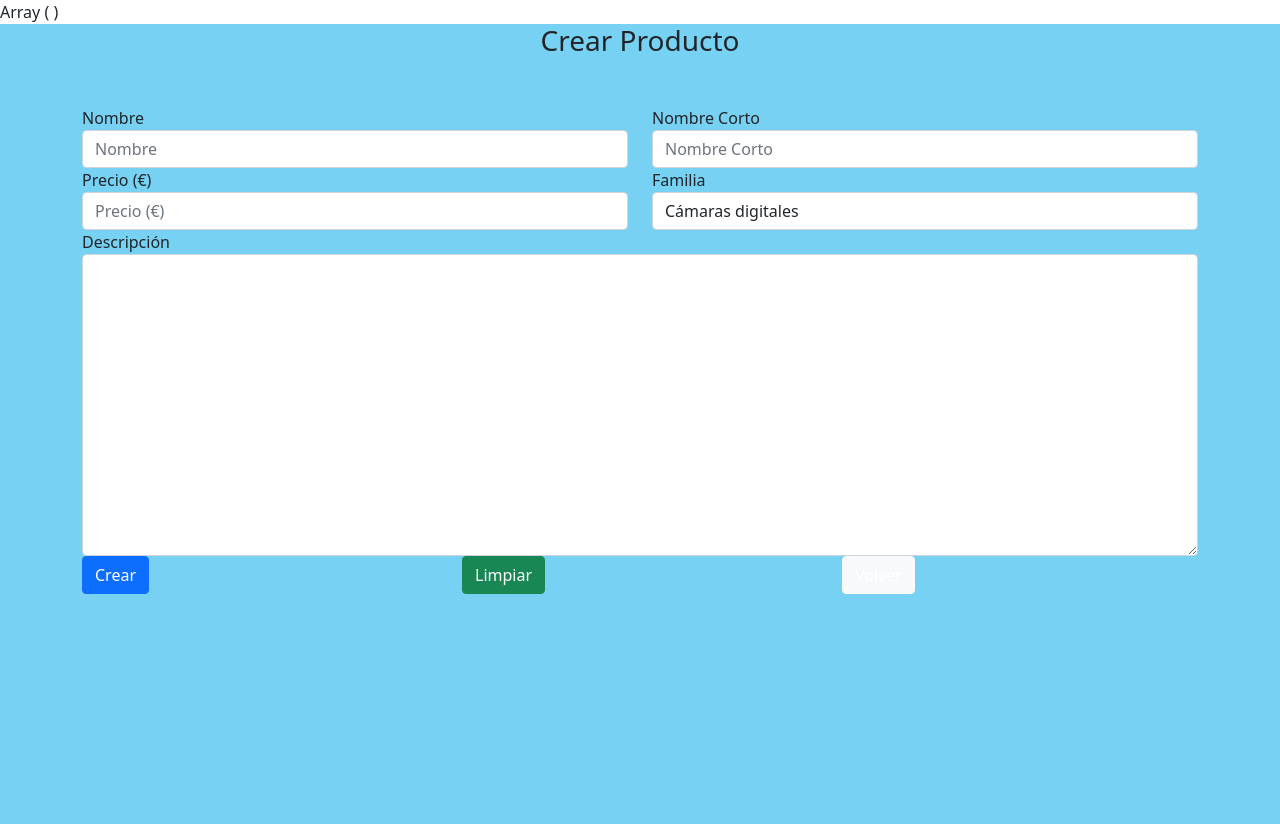
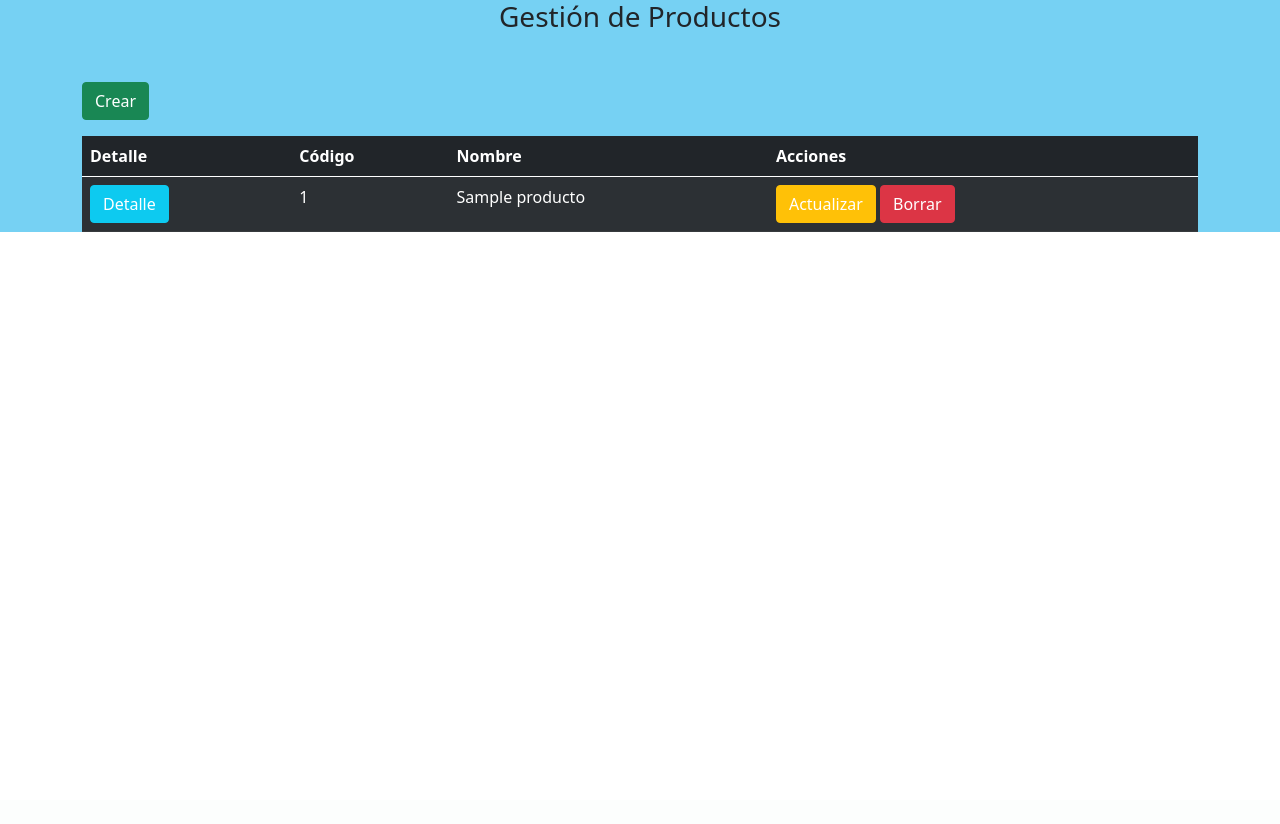
Before and after one commit to bellonNoelia/DAW-PHP, a PHP site: page /crear.php in a window 1280 px wide. After the commit the page ends 232 px from the top, so only its background shows below. Run offline with PHP 8.4, Linux system fonts and the light colour scheme; tables that the repository leaves empty hold one stand-in row (values such as "Sample post").

Commit message:
Update crear.php

```diff
--- a/Tarea03/crear.php
+++ b/Tarea03/crear.php
@@ -1,51 +1,18 @@
 <?php
+//Llamamos al archivo de conexión.
+require_once('conexion.php');
+$conexionProyecto = new PDO($dsn, $user, $pass);
+//Creamos una variable que llame a la BBDD y hacemos el SELECT
+$sentencia = $conexionProyecto->query("SELECT * FROM productos");
+//Guardamos en la variable producto todos los valores de la BBDD.
+$producto = $sentencia->fetchAll(PDO::FETCH_OBJ);
+//print_r($producto);
 
-if (isset($_POST['crear'])) {
-    $resultado = false;
-    //Llamamos a la conexión.
-    require_once("conexion.php");
 
-    //Creamos variables de la información enviada
-    $nombre = $_POST['nombre'];
-    $nombreCorto = $_POST['nombreCorto'];
-    $precio = $_POST['precio'];
-    $familia = $_POST['familia'];
-    $descripcion = $_POST['descripcion'];
-
-    //Insercción de datos
-    $insert = "INSERT INTO productos(nombre,nombre_corto,descripcion,pvp,familia)
-VALUES(:nombre,:nombreCorto,:descripcion,:precio,:familia)";
-
-    $stmt = $conexionProyecto->prepare($insert);
-    try {
-        $stmt->execute([
-            ':nombre' => $nombre,
-            ':nombreCorto' => $nombreCorto,
-            ':descripcion' => $descripcion,
-            ':precio' => $precio,
-            ':familia' => $familia
-        ]);
-    } catch (PDOException $ex) {
-        $resultado = true;
-        $error = $ex->getMessage();
-    }
-}
-print_r($_POST);
-
-if (isset($resultado)) {
-
-    if ($resultado === false) {
-
-        echo "<div class='alert alert-success' role='alert' > Producto : $nombre  agregado correctamente.</div>";
-    } else {
-        echo "<div class='content alert alert-danger' role='alert'> No se pueden agregar datos. ERRO:$error </div>";
-    }
-}
 
 ?>
 
 <!DOCTYPE html>
-
 <html lang="es">
 
 <head>
@@ -63,68 +30,46 @@ if (isset($resultado)) {
 
 
 <body>
-    <div class="container-fluid">
+    <div class="container-fluid" style="width:100%; height:100%">
         <div>
-            <h3 class="text-center">Crear Producto</h3>
+            <h3 class="text-center">Gestión de Productos</h3>
         </div>
 
         <div class="container mt-5">
-            <form method="POST" >
-                <div class="row">
-                    <div class="col">
-                        <label for="nombre">Nombre</label>
-                        <input id="nombre" name="nombre" type="text" class="form-control" placeholder="Nombre">
-                    </div>
-                    <div class="col">
-                        <label for="nombreCorto">Nombre Corto</label>
-                        <input id="nombreCorto" name="nombreCorto" type="text" class="form-control" placeholder="Nombre Corto">
-                    </div>
-                </div>
-                <div class="row">
-                    <div class="col">
-                        <label for="precio">Precio (€)</label>
-                        <input id="precio" name="precio" type="text" class="form-control" placeholder="Precio (€)">
-                    </div>
-                    <div class="col">
-                        <label for="familia">Familia</label>
-                        <select id="familia" name="familia" class="form-control">
-                            <option selected value="CAMARA">Cámaras digitales</option>
-                            <option value="CONSOL">Consolas</option>
-                            <option value="EBOOK">Libros electrónicos</option>
-                            <option value="IMPRES">Impresoras</option>
-                            <option value="MEMFLA">Memorias flash</option>
-                            <option value="MP3">Reproductores MP3</option>
-                            <option value="MULTIF">Equipos multifunción</option>
-                            <option value="NETBOK">Netbooks</option>
-                            <option value="ORDENA">Ordenadores</option>
-                            <option value="PORTAT">Ordenadores portátiles</option>
-                            <option value="ROUTER">Routers</option>
-                            <option value="SAI">Sistemas de alimentación initerrumpida</option>
-                            <option value="SOFTWA">Software </option>
-                            <option value="TV">Televisores</option>
-                            <option value="VIDEOC">Videocámaras</option>
-                        </select>
-                    </div>
-                    <div class="form-group">
-                        <label for="descripcion">Descripción</label>
-                        <textarea class="form-control" name="descripcion" id="descripcion" rows="12"></textarea>
-                    </div>
-                    <div class="form-group">
-                        <div class="row">
-                            <div class="col">
+            <button type="submit" class="btn btn-success"><a href="crear.php">Crear</a></button>
 
-                                <button type="submit"   name="crear" class="btn btn-primary">Crear</button>
-                            </div>
-                            <div class="col">
-                                <button type="reset" class="btn btn-success">Limpiar</button>
-                            </div>
-                            <div class="col">
-                                <button type="button" class="btn btn-light"><a href="listado.php">Volver</a></button>
-                            </div>
-                        </div>
-                    </div>
-                </div>
-            </form>
+            <table class="table table-dark table-striped">
+                <thead>
+                    <tr>
+                        <th>Detalle</th>
+                        <th>Código</th>
+                        <th>Nombre</th>
+                        <th>Acciones</th>
+                    </tr>
+                </thead>
+                <tbody>
+                    <?php
+                    //Recorremos el array
+                    foreach ($producto as $dato) {
+                    ?>
+                        <tr>
+                            <td scope="row"><button type="button" class="btn btn-info"><a href="detalle.php?id=<?php echo $dato->id ?>">Detalle</a></button></td>
+                            <!--Lo referenciamos con el ID -->
+                            <td><?php echo $dato->id ?></td>
+                            <!--Nombre en  la BBDD-->
+                            <td><?php echo $dato->nombre ?></td>
+                            <td><button type="button" class="btn btn-warning"> <a href="update.php?id=<?php echo $dato->id ?>"> Actualizar</a></button>
+                                <button type="button" class="btn btn-danger"> <a href="borrar.php?id=<?php echo $dato->id ?>">Borrar</a></button>
+                            </td>
+                        </tr>
+
+                    <?php
+                        //Cerramos el foreach
+                    }
+                    ?>
+                </tbody>
+
+            </table>
         </div>
     </div>
 
```
